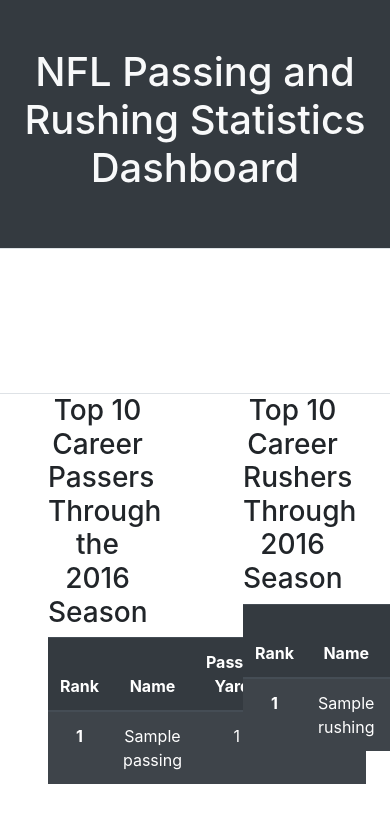
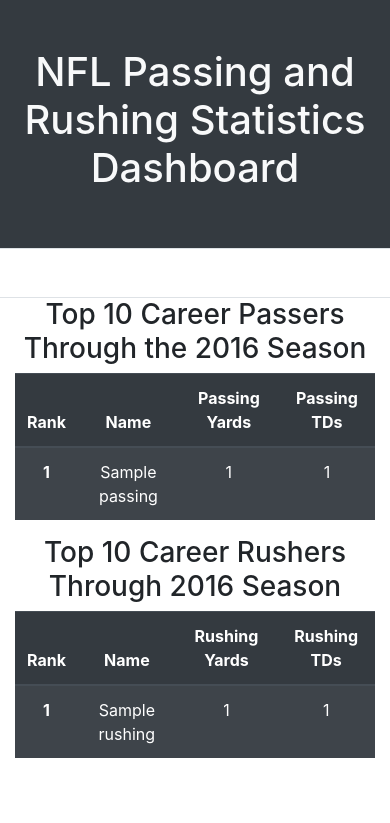
Before and after one commit to fshermann/nfl-offense-dashboard, a Flask app: page / in a window 390 px wide; the page is wider, and only the part inside the window is pictured. Shown: the top 823 px of that part. Run offline with Flask 2, Linux system fonts and the light colour scheme; tables that the repository leaves empty hold one stand-in row (values such as "Sample post"); parts of the project's set-up code (start-up, migrations or seed data) failed here and were passed over; some libraries are stand-ins or nearby versions.

Commit message:
Fix mobile issues.

```diff
--- a/static/templates/index.html
+++ b/static/templates/index.html
@@ -15,12 +15,12 @@
             </div>
         </div>
         <div class="row">
-            <div id="plot" class="col-6 my-5 px-2 text-center"></div>
-            <div id="plot2" class="col-6 my-5 px-2 text-center"></div>
+            <div id="plot" class="col-12 col-xl-6 my-xl-5 px-xl-2 text-center"></div>
+            <div id="plot2" class="col-12 col-xl-6 my--xl-5 px-xl-2 text-center"></div>
         </div>
 
         <div class="row border-top">
-            <div class="col-6 text-center px-5">
+            <div class="col-12 col-xl-6 text-center px-xl-5">
                 <h3>Top 10 Career Passers Through the 2016 Season</h3>
                 <table class="table table-striped table-dark">
                     <thead>
@@ -43,7 +43,7 @@
                     </tbody>
                 </table>
             </div>
-            <div class="col-6 text-center px-5">
+            <div class="col-12 col-xl-6 text-center px-xl-5">
                 <h3>Top 10 Career Rushers Through 2016 Season</h3>
                 <table class="table table-striped table-dark">
                     <thead>
```
